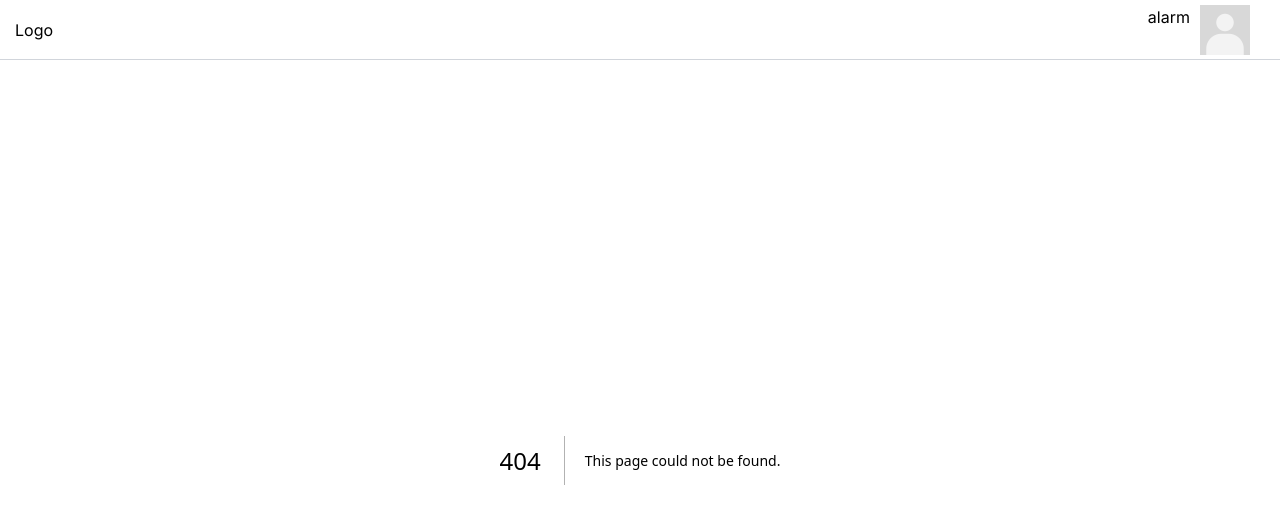
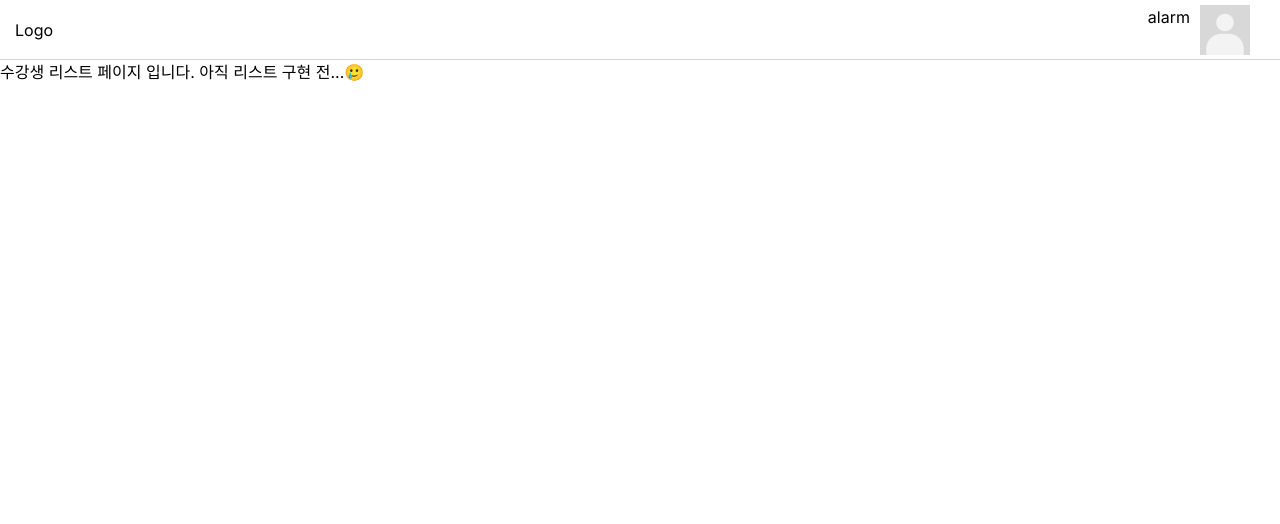
Before and after one commit to ClassRoom-Project/ClassRoom-Project, a Next.js app: page /mypage/myClassStudentList in a window 1280 px wide. Before the commit this address had no page. Shown: the top 524 px of the page. Built offline with nearby package versions, Linux system fonts and the light colour scheme.

Commit message:
feat : 수강생 보러가기 버튼 -> 수강생 리스트 페이지 생성 #16

```diff
--- /dev/null
+++ b/src/app/mypage/myClassStudentList/page.tsx
@@ -0,0 +1,12 @@
+import MyClassStudentList from '@/components/mypage/teacher/MyClassStudentList';
+import React from 'react';
+
+const MyClassStudentListPage = () => {
+  return (
+    <div>
+      <MyClassStudentList />
+    </div>
+  );
+};
+
+export default MyClassStudentListPage;
--- a/src/components/mypage/teacher/MyClass.tsx
+++ b/src/components/mypage/teacher/MyClass.tsx
@@ -4,10 +4,14 @@ import { GoToClassPost } from '@/components/common/mypage/buttons';
 import { ClassAllType } from '@/types/class';
 import { useQuery } from '@tanstack/react-query';
 import Image from 'next/image';
+import { usePathname, useRouter } from 'next/navigation';
 
 type MyRegistedClassType = ClassAllType[];
 
 const MyClass = () => {
+  // const pathname = usePathname;
+  const router = useRouter();
+
   const { data: myClassInfo, isPending }: { data: MyRegistedClassType | undefined; isPending: boolean } = useQuery({
     queryKey: ['class', userId],
     queryFn: () => getMyRegistedClass()
@@ -27,7 +31,7 @@ const MyClass = () => {
 
   // 클래스 예약한 수강생 보러가기
   const handleOnClickGoToReservedStudentList = () => {
-    alert('예약한 수강생 보러가기 페이지로 이동합니다.');
+    router.push('/mypage/myClassStudentList');
   };
 
   return (
--- /dev/null
+++ b/src/components/mypage/teacher/MyClassStudentList.tsx
@@ -0,0 +1,7 @@
+import React from 'react';
+
+const MyClassStudentList = () => {
+  return <div>수강생 리스트 페이지 입니다. 아직 리스트 구현 전...🥲</div>;
+};
+
+export default MyClassStudentList;
```
